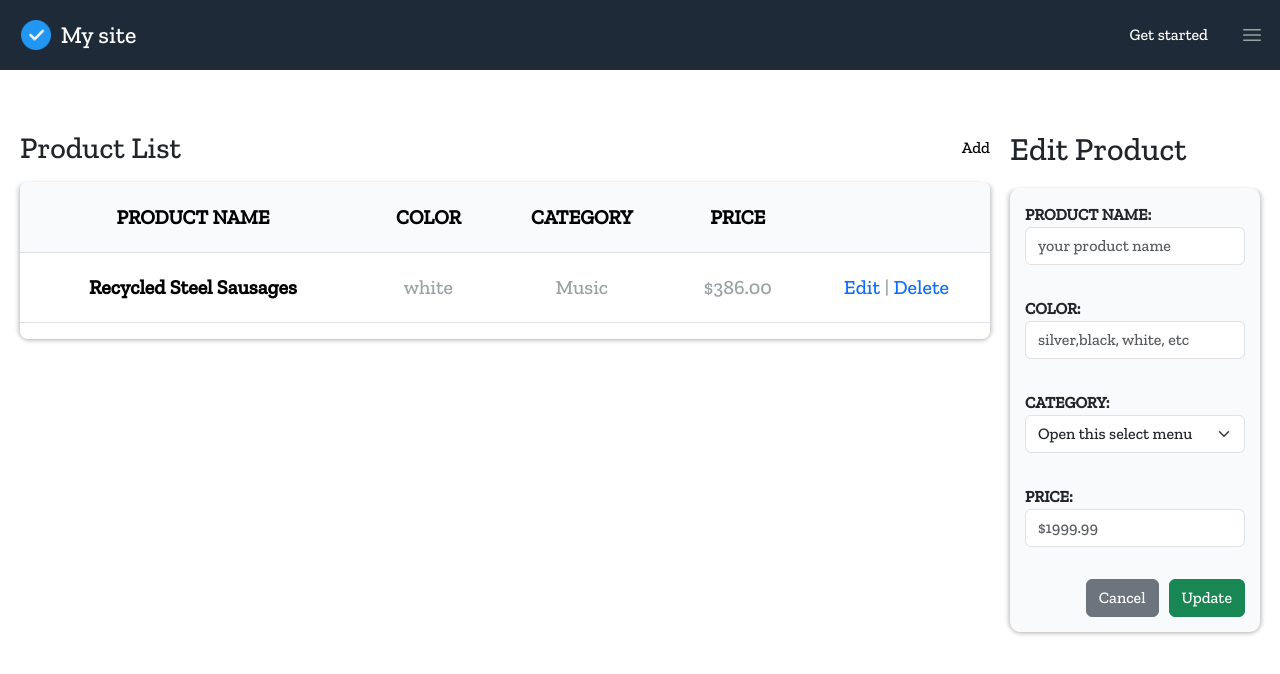
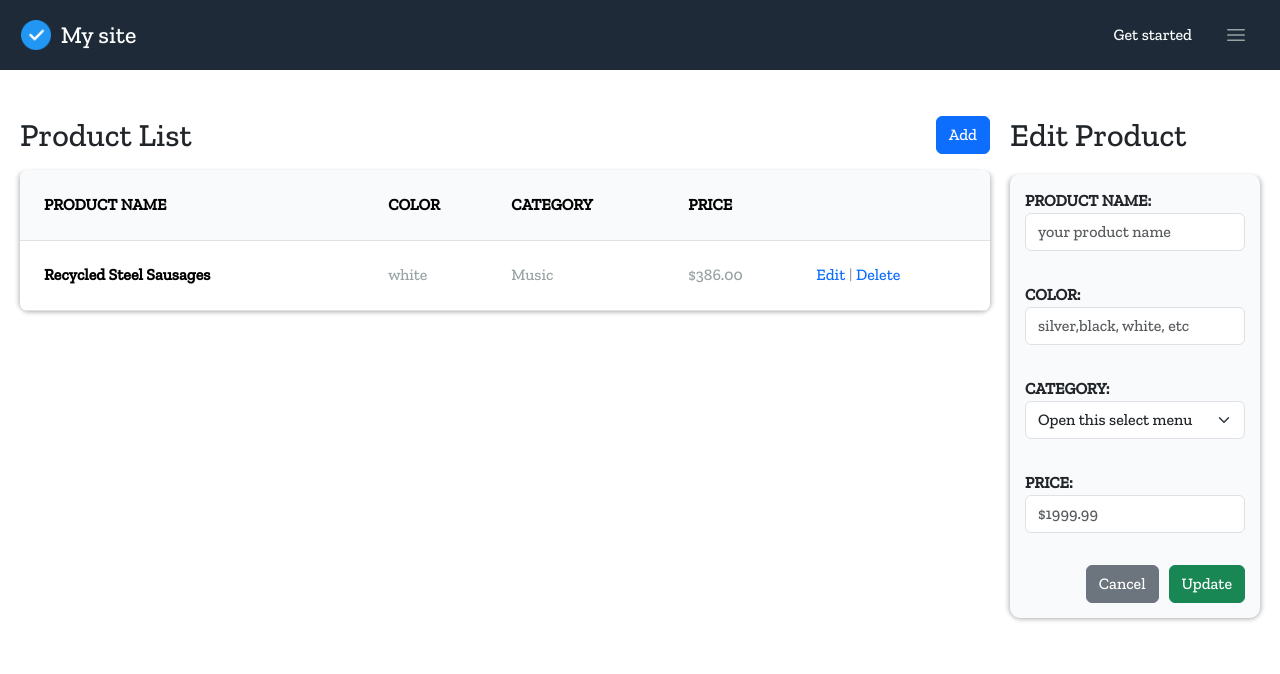
Before and after one commit to erickfabiandev/CrudProject-React-Express, a React (Vite) app: page / in a window 1280 px wide. Shown: the top 674 px of the page. Built offline with nearby package versions, Linux system fonts and the light colour scheme.

Commit message:
Se realizan la mitad de las correcciones: tipos de letra, problemas del header, botón Add en la tabla, etc.

```diff
--- a/src/App.css
+++ b/src/App.css
@@ -5,13 +5,14 @@
 
   }
 
-  .container_main{
+  .container_main-app{
     display: flex;
     flex-direction: column;
     justify-content: center;
     align-items: center;
     padding: 20px;
     gap:20px;
+    margin-top: 6rem;
 
     @media (min-width: 1024px) {
       flex-direction: row;
--- a/src/App.jsx
+++ b/src/App.jsx
@@ -31,7 +31,7 @@ function App() {
     <>
 
       <Header></Header>
-      <div className='container_main'>
+      <div className='container_main-app'>
         <Main></Main>
         <FormProduct idProductEdit={1}/>
       </div>
--- a/src/components/Header/Header.scss
+++ b/src/components/Header/Header.scss
@@ -2,10 +2,12 @@
 
 .header-container{
     display: flex;
+    position: fixed;
     justify-content: space-between;
     align-items: center;
     background-color: $color-background-footer;
     height: 70px;
+    width: 100% !important;
     padding: 1rem 1rem;
     margin-bottom: 2.5rem;
     color:$color-white;
@@ -35,6 +37,10 @@
     p{
         margin-right: 2rem;
     }
+
+    @media (min-width: 1024px) {
+        margin-right: 1rem;
+    }
 }
 
 .material-symbols-rounded {
--- a/src/components/Main/Main.scss
+++ b/src/components/Main/Main.scss
@@ -11,6 +11,7 @@
     display: flex;
     flex-direction: column;
     align-self: flex-start;
+
 }
 
 .text-container{
@@ -20,7 +21,7 @@
 
     h1{
         text-align: initial;
-        font-size: 1.5rem;
+        font-size: 2rem !important;
 
         @media (min-width: 1024px) {
             font-size: $font-size-large;
@@ -29,7 +30,7 @@
 
 }
 .table-container {
-    width: 370px;
+    width: 100%;
     overflow: hidden; /* Asegura que el contenido dentro del contenedor se ajuste al border-radius */
     border-radius: 8px;
     box-shadow: $color-background-shade;
@@ -41,8 +42,9 @@
 
 .table{
     padding: 0.5rem 0.4rem;
-    margin: 0px;
-    font-size: 0.9rem;
+    margin: 0px !important;
+    font-size: 1rem !important;
+    text-align: left;
 
     @media (min-width: 1024px) {
         font-size: $font-size-small;
@@ -53,11 +55,26 @@
 thead{
 
     tr{
+        padding: 0.5rem 0.5rem 0.5rem 1.5rem !important;
 
         th{
 
             background-color: $color-title-table!important;
+
+            &:nth-child(1){
+                padding: 0.5rem 0.5rem 0.5rem 1.5rem !important;
+            }
+
         }
 
     }
 }
+
+tbody{
+
+    th{
+        &:nth-child(1){
+            padding: 0.5rem 0.5rem 0.5rem 1.5rem !important;
+        }
+    }
+}
--- a/src/components/Main/index.jsx
+++ b/src/components/Main/index.jsx
@@ -1,5 +1,6 @@
 import './Main.scss'
 import Row from '../Row'
+import ButtonAction from '../Buttons/ButtonAction'
 
 export const Main = ()=> {
 
@@ -9,7 +10,7 @@ export const Main = ()=> {
       <div className='container__main'>
         <div className='text-container'>
           <h1>Product List</h1>
-          <button>Add</button>
+          <ButtonAction name='Add' type='submit' onClick= {undefined}></ButtonAction>
         </div>
         <div className='table-container'>
           <table className="table">
```
